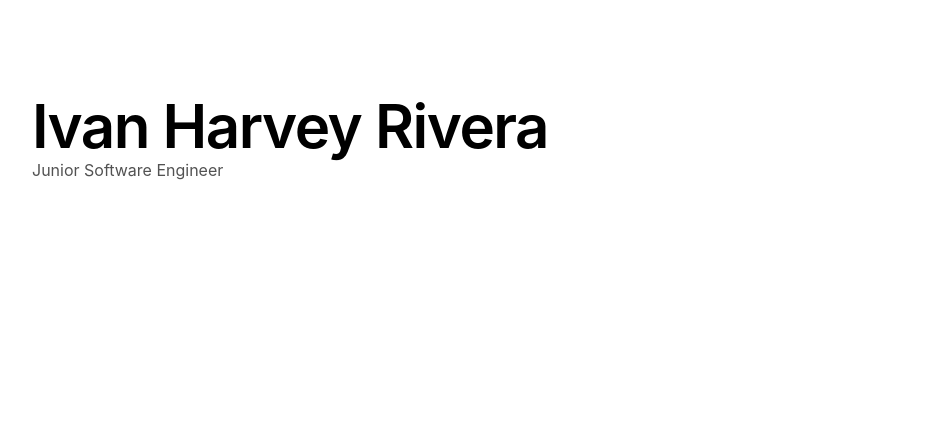
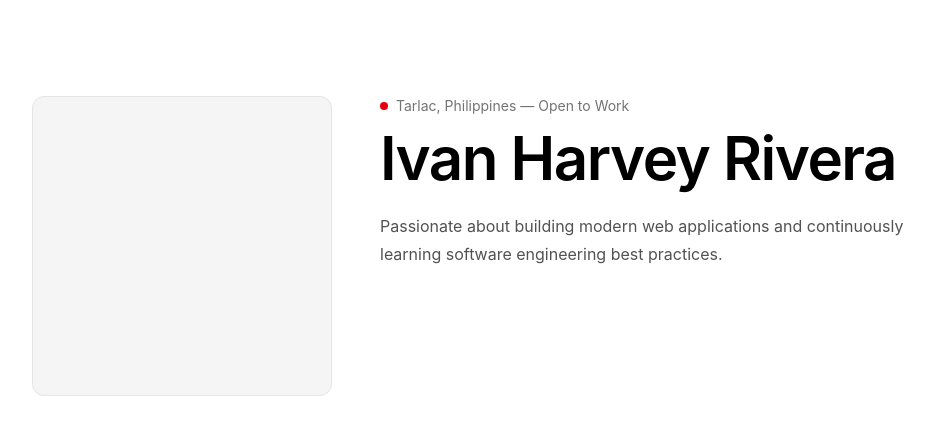
Before and after one commit to The-Young-Swag/Portfolio_DevStudio, a React (Vite) app: page / in a window 1280 px wide. Shown: the top 434 px of the page, without its empty margins (0-934 px from the left). Built offline with nearby package versions, Linux system fonts and the light colour scheme.

Commit message:
refactor: organize application providers and enable native path resolution

```diff
--- a/package.json
+++ b/package.json
@@ -38,7 +38,6 @@
     "prettier-plugin-tailwindcss": "^0.8.1",
     "typescript": "~6.0.2",
     "typescript-eslint": "^8.65.0",
-    "vite": "^8.2.0",
-    "vite-tsconfig-paths": "^6.1.1"
+    "vite": "^8.2.0"
   }
 }
--- a/src/app/App.tsx
+++ b/src/app/App.tsx
@@ -1,19 +1,5 @@
-import { Container, Section } from "@/components/layout";
-import { Heading, Text } from "@/components/typography";
-import { profile } from "@/constants/profile"
+import { HomePage } from "@/pages";
 
 export function App() {
-    return (
-        <Section>
-            <Container>
-                <Heading level={1}>
-                   {profile.name}
-                </Heading>
-
-                <Text>
-                   {profile.headline}
-                </Text>
-            </Container>
-        </Section>
-    );
+    return <HomePage />;
 }
--- /dev/null
+++ b/src/app/providers/index.ts
@@ -0,0 +1 @@
+export * from "./QueryProvider";
--- a/vite.config.ts
+++ b/vite.config.ts
@@ -1,12 +1,14 @@
 import { defineConfig } from "vite";
 import react from "@vitejs/plugin-react";
 import tailwindcss from "@tailwindcss/vite";
-import tsconfigPaths from "vite-tsconfig-paths";
 
 export default defineConfig({
   plugins: [
     react(),
     tailwindcss(),
-    tsconfigPaths(),
   ],
+
+  resolve: {
+    tsconfigPaths: true,
+  },
 });
```
Also changed, not shown: src/app/providers/QueryProvider.tsx (renamed from src/app/providers.tsx), 1 other file (tests, documents, lock files or other folders).
